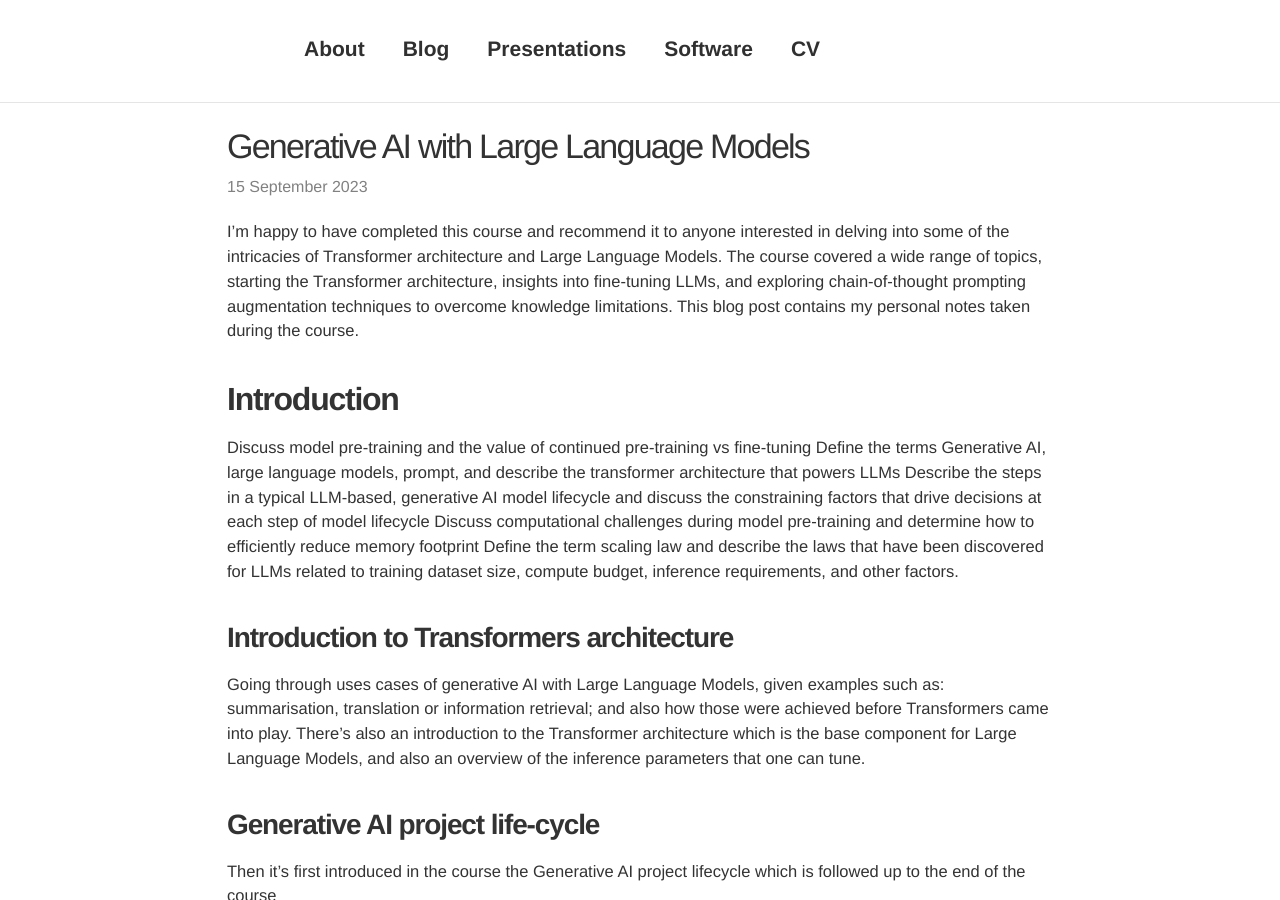
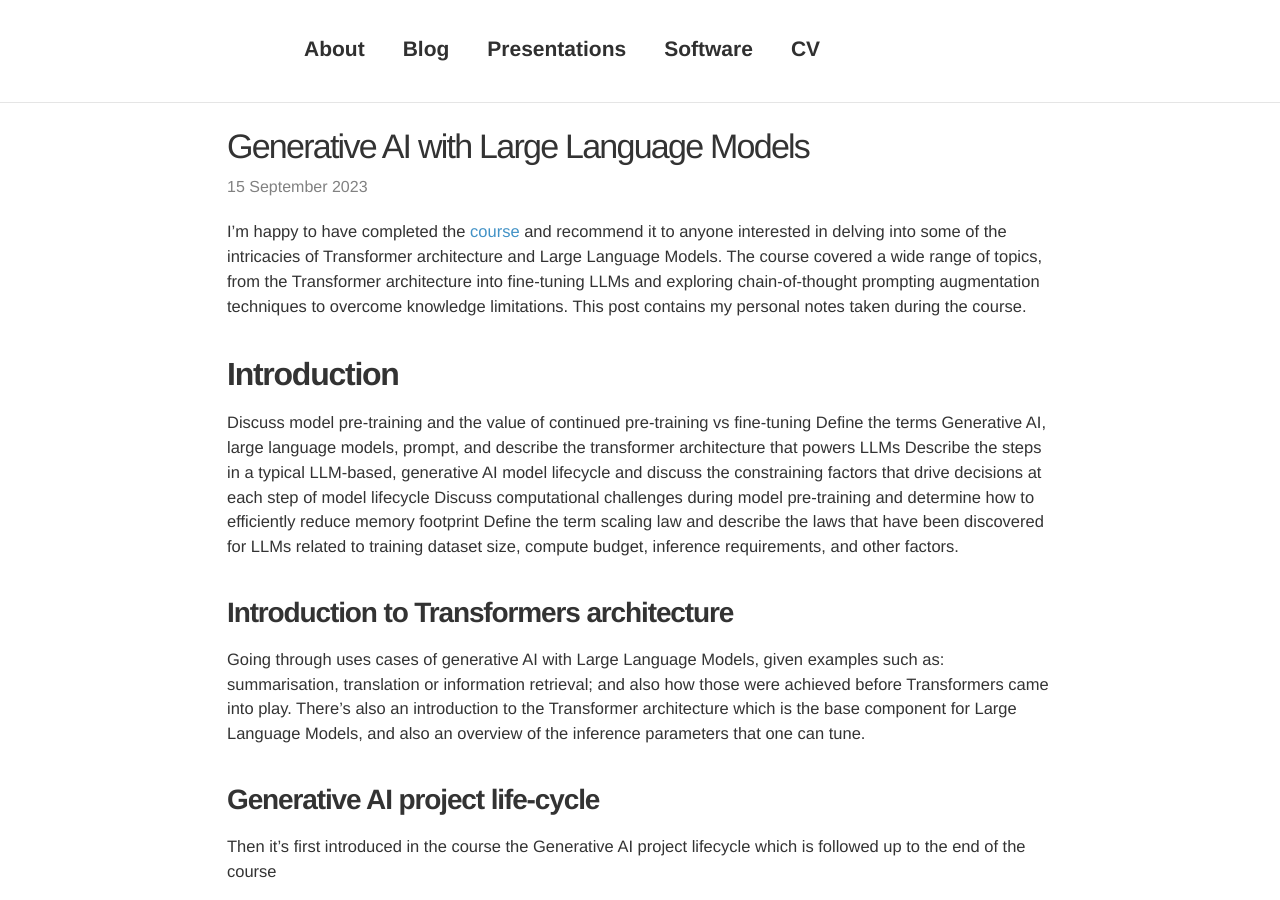
Before and after one commit to davidsbatista/davidsbatista.net, a Jekyll site: the page built from _posts/2023-09-15-Generative_AI_LLMs-Coursera.md, in a window 1280 px wide and 900 px high. Built offline with Jekyll 4.4.1, drawn with Linux system fonts in a browser that asks for light colours; nearby versions of some CDN libraries; comment, search, counter and statistics services are not loaded.

Commit message:
cleaning up notes for LLMs course

```diff
--- a/_posts/2023-09-15-Generative_AI_LLMs-Coursera.md
+++ b/_posts/2023-09-15-Generative_AI_LLMs-Coursera.md
@@ -9,7 +9,7 @@ disqus_identifier: 20230915
 preview_pic: /assets/images/2023-09-15-2001.png
 ---
 
-I'm happy to have completed this course and recommend it to anyone interested in delving into some of the intricacies of Transformer architecture and Large Language Models. The course covered a wide range of topics, starting the Transformer architecture, insights into fine-tuning LLMs, and exploring chain-of-thought prompting augmentation techniques to overcome knowledge limitations. This blog post contains my personal notes taken during the course.
+I'm happy to have completed the [course](https://www.coursera.org/learn/generative-ai-with-llms) and recommend it to anyone interested in delving into some of the intricacies of Transformer architecture and Large Language Models. The course covered a wide range of topics, from the Transformer architecture into fine-tuning LLMs and exploring chain-of-thought prompting augmentation techniques to overcome knowledge limitations. This post contains my personal notes taken during the course.
 
 
 ## __Introduction__
```
